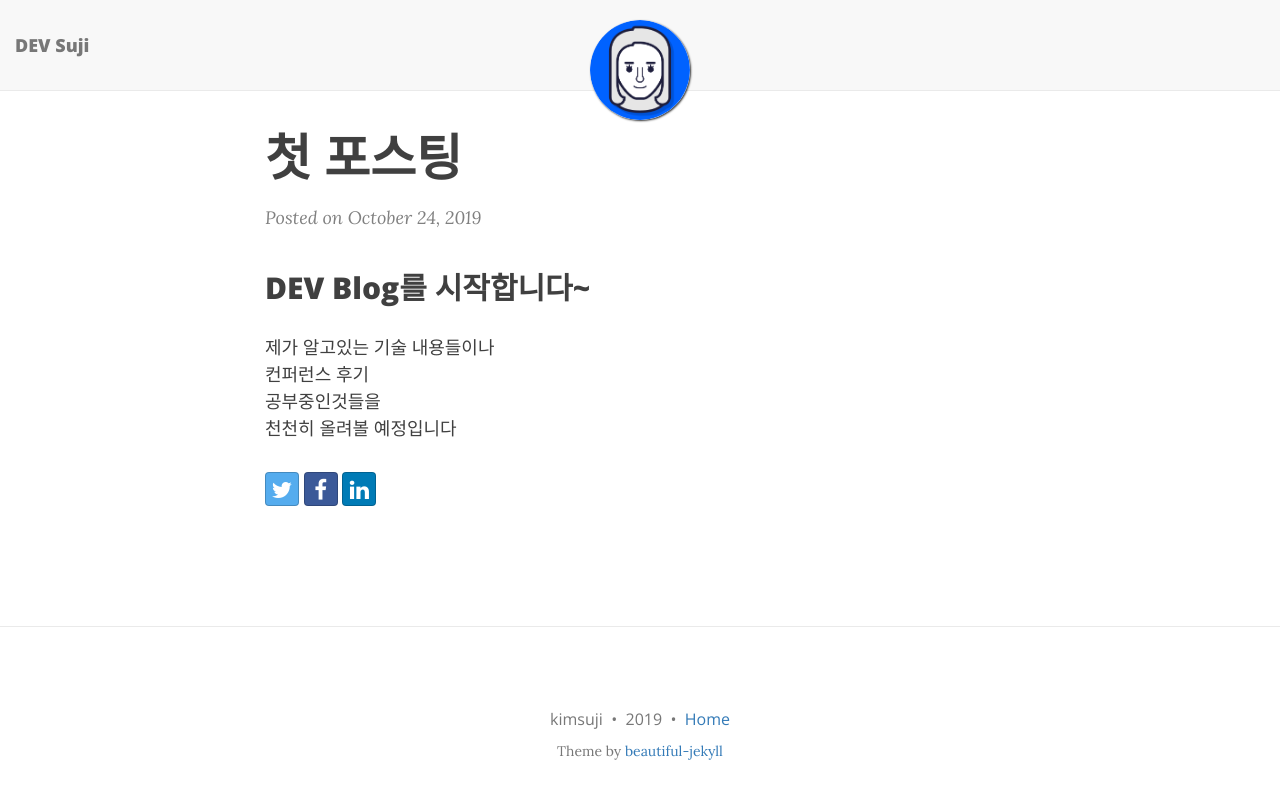
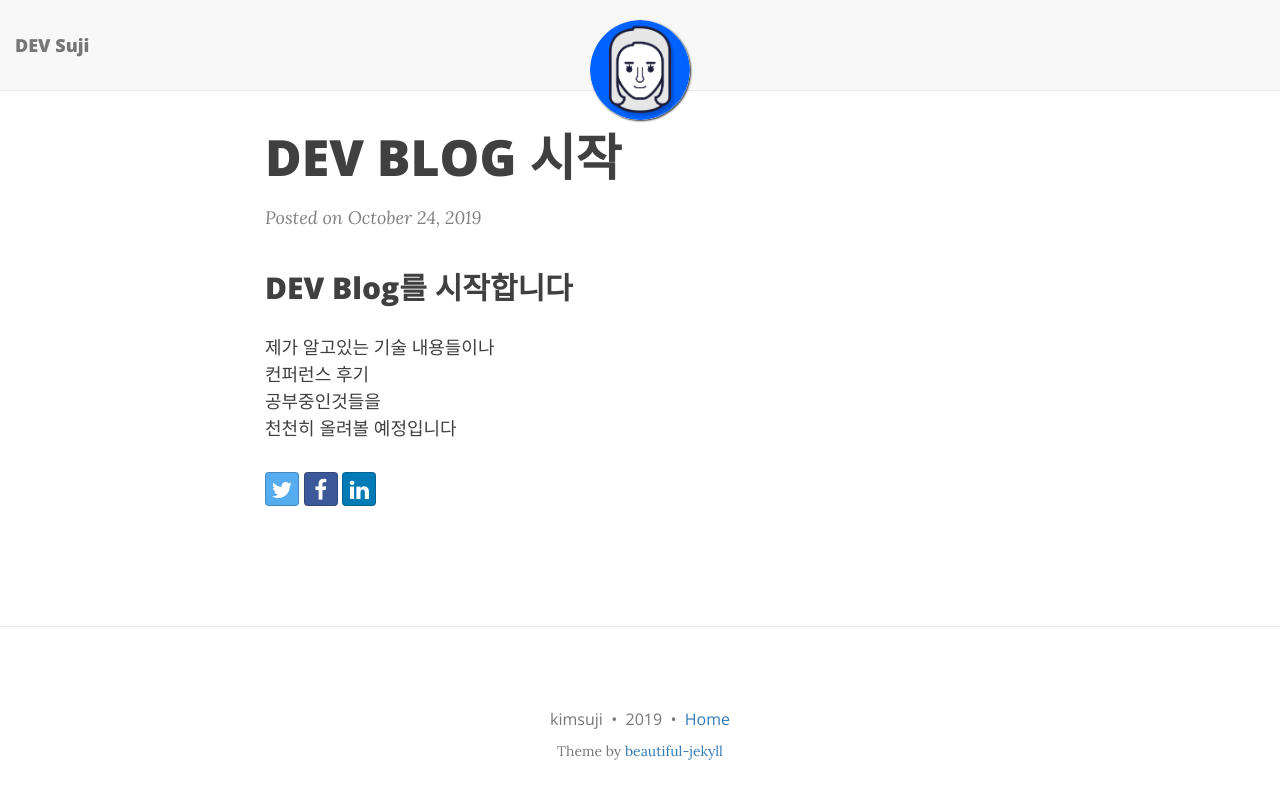
Before and after one commit to wkfwlspsl/wkfwlspsl.github.io, a Jekyll site: the page built from _posts/2019-10-24-first-post.md, in a window 1280 px wide. Shown: the top 799 px of the page. Built offline with Jekyll 4.4.1, drawn with Linux system fonts in a browser that asks for light colours; nearby versions of some CDN libraries; comment, search, counter and statistics services are not loaded.

Commit message:
Update 2019-10-24-first-post.md

```diff
--- a/_posts/2019-10-24-first-post.md
+++ b/_posts/2019-10-24-first-post.md
@@ -1,9 +1,9 @@
 ---
 layout: post
-title: 첫 포스팅
+title: DEV BLOG 시작
 ---
 <article role="main" class="blog-post">
-  <h2>DEV Blog를 시작합니다~</h2>
+  <h2>DEV Blog를 시작합니다</h2>
   <p>
     제가 알고있는 기술 내용들이나<br>
     컨퍼런스 후기<br>
```
